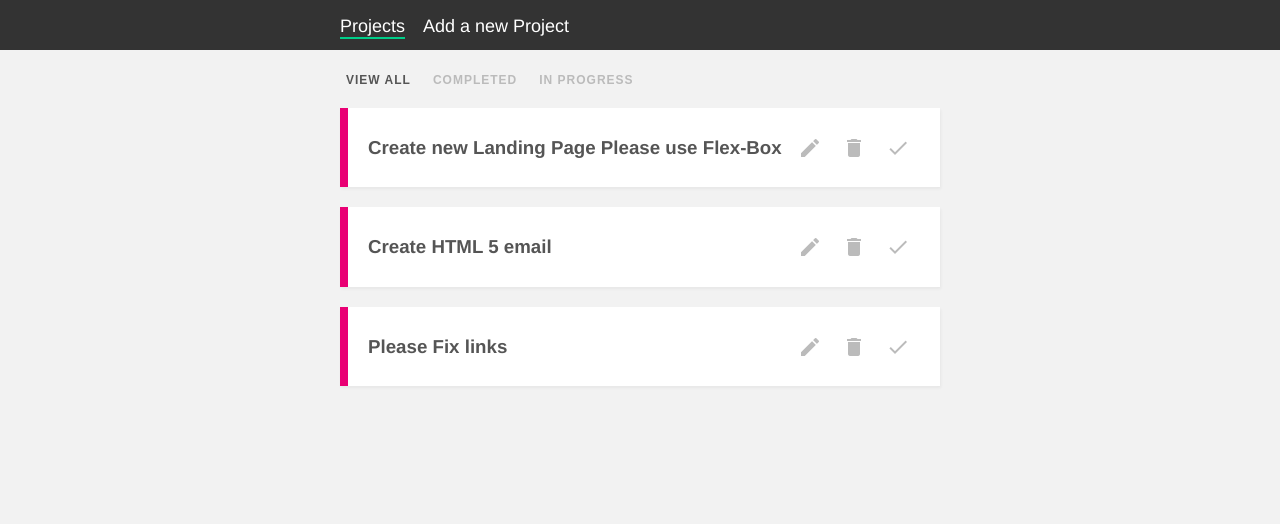
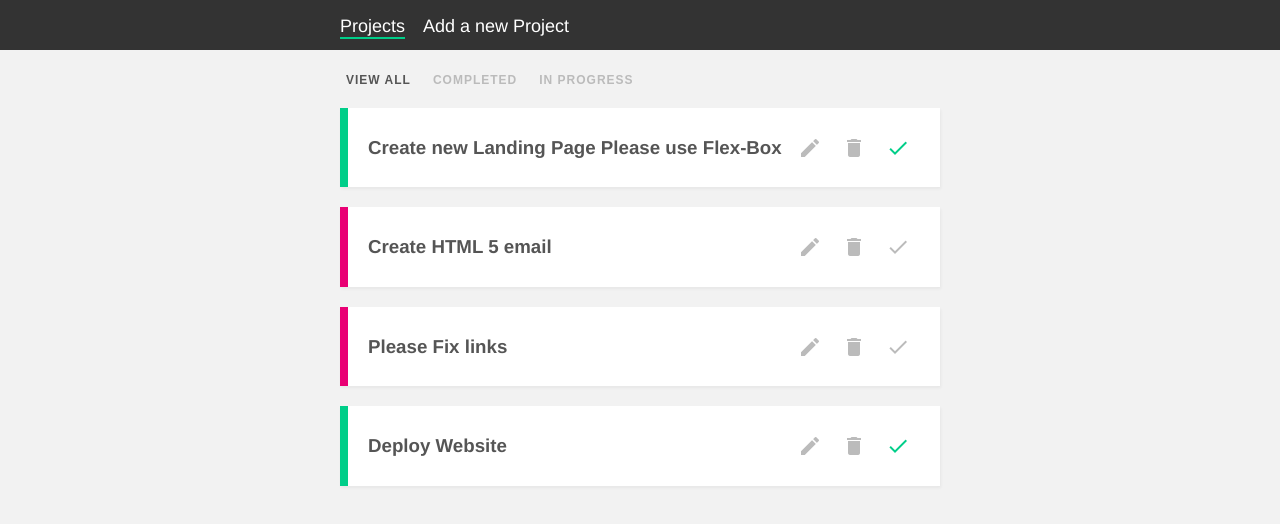
Before and after one commit to Lynsalt/vue-project-planner, a Vue app: page / in a window 1280 px wide. Shown: the top 524 px of the page. Built offline with nearby package versions, Linux system fonts and the light colour scheme; data requests are answered from the project's data file.

Commit message:
Added filter to cycle through aand fileter projects.

```diff
--- a/data/db.json
+++ b/data/db.json
@@ -4,7 +4,7 @@
       "id": 1,
       "title": "Create new Landing Page Please use Flex-Box",
       "details": "create a new landing page with the required specs in the document.",
-      "complete": false
+      "complete": true
     },
     {
       "id": 2,
@@ -17,6 +17,12 @@
       "title": "Please Fix links",
       "details": "Please fix the links on the landing page. Email when done. Thanks Orange Fox Media.",
       "complete": false
+    },
+    {
+      "title": "Deploy Website ",
+      "details": "Please deploy the web site to the Azure Cloud.",
+      "complete": true,
+      "id": 4
     }
   ]
 }
--- a/src/components/Singleproject.vue
+++ b/src/components/Singleproject.vue
@@ -12,6 +12,7 @@
            <p>{{project.details}}</p>
        </div>
     </div>
+
 </template>
 <script>
 export default {
--- a/src/views/Home.vue
+++ b/src/views/Home.vue
@@ -3,13 +3,13 @@
   <div class="container">
     <FilterNav @filterChange="current = $event" :current="current"/>
    <div v-if="projects.length">
-      <div v-for="project in projects" :key="project.id">
+      <div v-for="project in filteredProjects" :key="project.id">
         <Singleproject :project="project" @delete="handleDelete" @complete="handleComplete"/>
       </div>
    </div>
   </div>
 </template>
-
+ddf
 <script>
 // @ is an alias to /src
 import Singleproject from '../components/Singleproject'
@@ -41,6 +41,18 @@
       })
       pro.complete = !pro.complete
     }
+  },
+  computed:{
+      filteredProjects(){
+          if(this.current === 'completed'){
+            return this.projects.filter(project => project.complete)
+          }
+
+          if(this.current === 'inprogress'){
+            return this.projects.filter(project => !project.complete)
+          }
+          return this.projects
+      }
   }
 
 }
```
